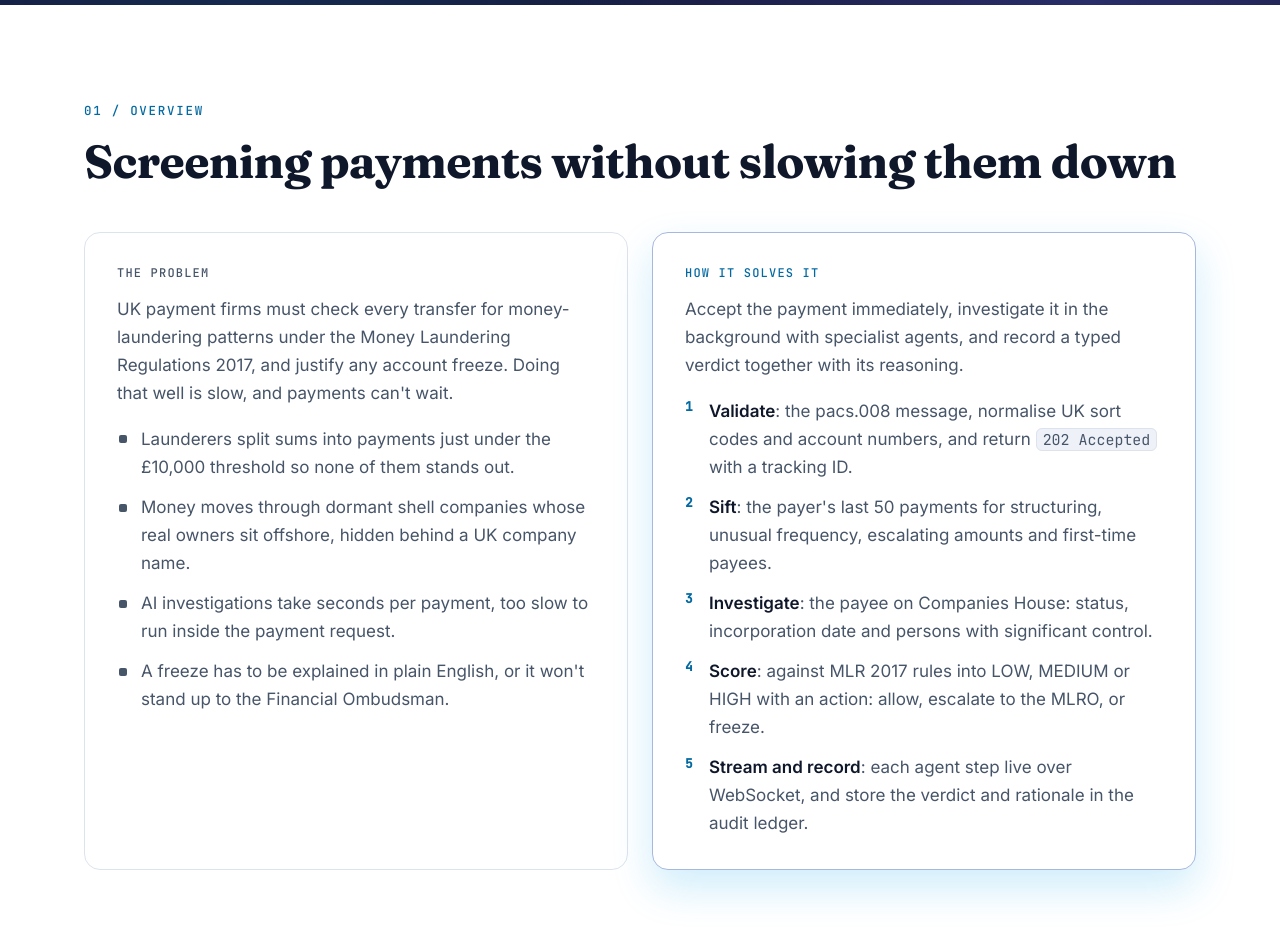
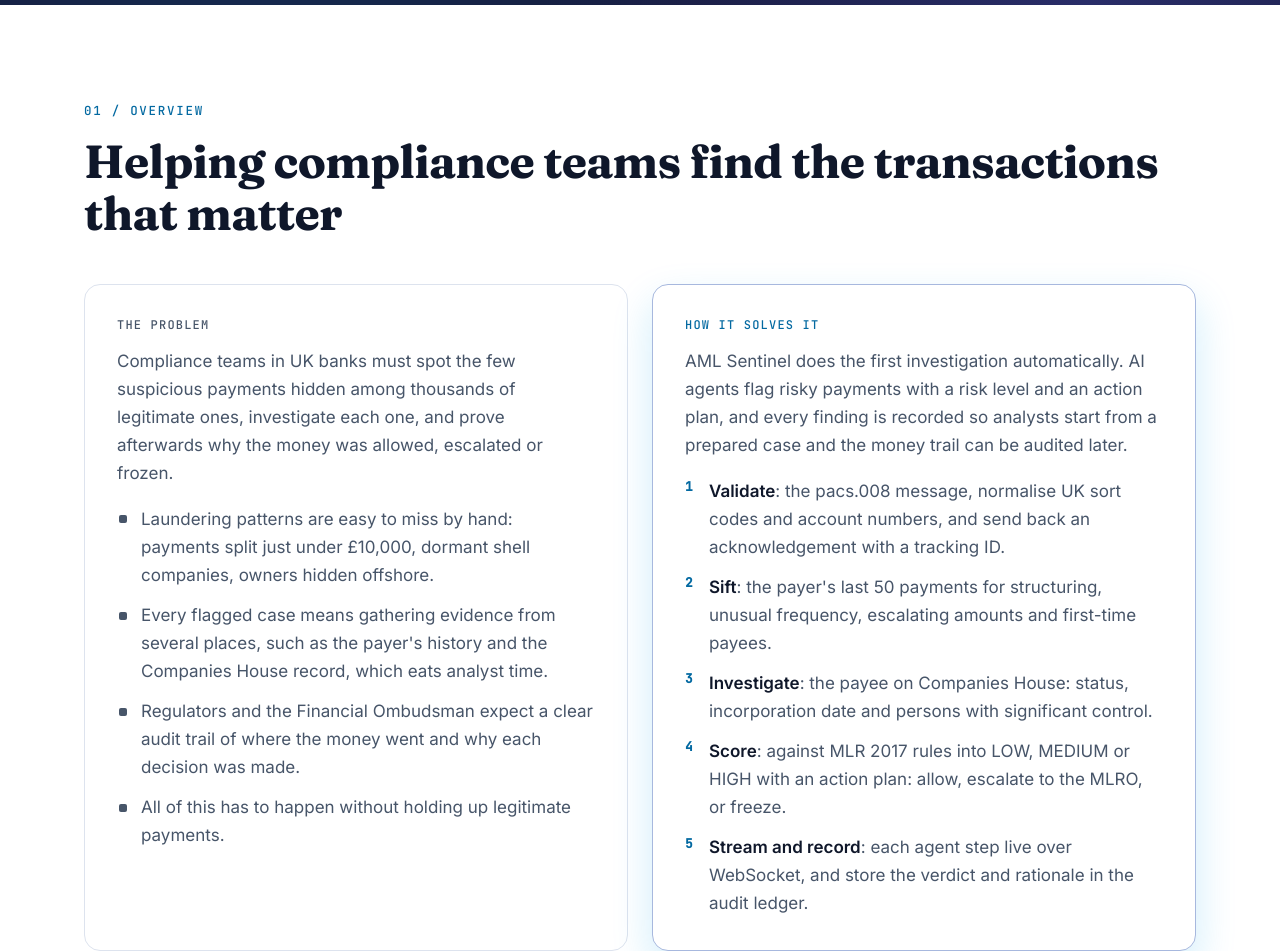
Before and after one commit to nvs998/aml-triaging-engine, a plain HTML site: page docs/index.html in a window 1280 px wide. Shown: the part 820-1771 px from the top of the page. Drawn offline with Linux system fonts and the light colour scheme.

Commit message:
docs: reframe overview around compliance teams and audit trail
Problem now centres on helping bank compliance teams find and investigate
suspicious payments and keep an auditable money trail. Plain-language
acknowledgement and action plan wording; tech band no longer pauses on hover.

Co-Authored-By: Claude Opus 5.5 <noreply@anthropic.com>
Claude-Session: https://claude.ai/code/session_016748jKdCPomnUxGhTGJxHR

```diff
--- a/docs/index.html
+++ b/docs/index.html
@@ -78,7 +78,6 @@ code{font-family:var(--font-mono);font-size:.88em;background:var(--surface-2);bo
 .strip-label{font:500 1.05rem var(--font-body);color:#e6ebf7;margin-bottom:20px}
 .strip-track{-webkit-mask-image:linear-gradient(90deg,transparent,#000 6%,#000 94%,transparent);mask-image:linear-gradient(90deg,transparent,#000 6%,#000 94%,transparent)}
 .marquee{display:flex;gap:64px;width:max-content;animation:scroll 48s linear infinite;padding-right:64px}
-.strip:hover .marquee{animation-play-state:paused}
 .tech{display:inline-flex;align-items:center;gap:14px;white-space:nowrap;font:700 clamp(1.35rem,2.2vw,1.85rem)/1 var(--font-body);letter-spacing:-.01em;color:#fff;opacity:.92}
 .tech .ci{width:clamp(30px,3vw,40px);height:clamp(30px,3vw,40px);color:#7dd3fc;flex:none}
 .tech .logo{height:clamp(30px,3vw,42px);width:auto;max-width:220px;object-fit:contain}
@@ -198,27 +197,27 @@ footer a{text-decoration:none} footer a:hover{color:var(--accent-2)}
   <section id="overview">
     <div class="wrap">
       <span class="eyebrow">01 / Overview</span>
-      <h2 class="reveal">Screening payments without slowing them down</h2>
+      <h2 class="reveal">Helping compliance teams find the transactions that matter</h2>
       <div class="ps">
         <div class="box reveal">
           <span class="tag">The problem</span>
-          <p>UK payment firms must check every transfer for money-laundering patterns under the Money Laundering Regulations 2017, and justify any account freeze. Doing that well is slow, and payments can&#x27;t wait.</p>
+          <p>Compliance teams in UK banks must spot the few suspicious payments hidden among thousands of legitimate ones, investigate each one, and prove afterwards why the money was allowed, escalated or frozen.</p>
           <ul>
-            <li>Launderers split sums into payments just under the £10,000 threshold so none of them stands out.</li>
-            <li>Money moves through dormant shell companies whose real owners sit offshore, hidden behind a UK company name.</li>
-            <li>AI investigations take seconds per payment, too slow to run inside the payment request.</li>
-            <li>A freeze has to be explained in plain English, or it won&#x27;t stand up to the Financial Ombudsman.</li>
+            <li>Laundering patterns are easy to miss by hand: payments split just under £10,000, dormant shell companies, owners hidden offshore.</li>
+            <li>Every flagged case means gathering evidence from several places, such as the payer&#x27;s history and the Companies House record, which eats analyst time.</li>
+            <li>Regulators and the Financial Ombudsman expect a clear audit trail of where the money went and why each decision was made.</li>
+            <li>All of this has to happen without holding up legitimate payments.</li>
 
           </ul>
         </div>
         <div class="box solution reveal">
           <span class="tag">How it solves it</span>
-          <p>Accept the payment immediately, investigate it in the background with specialist agents, and record a typed verdict together with its reasoning.</p>
+          <p>AML Sentinel does the first investigation automatically. AI agents flag risky payments with a risk level and an action plan, and every finding is recorded so analysts start from a prepared case and the money trail can be audited later.</p>
           <ol>
-            <li><b>Validate</b>: the pacs.008 message, normalise UK sort codes and account numbers, and return <code>202 Accepted</code> with a tracking ID.</li>
+            <li><b>Validate</b>: the pacs.008 message, normalise UK sort codes and account numbers, and send back an acknowledgement with a tracking ID.</li>
             <li><b>Sift</b>: the payer&#x27;s last 50 payments for structuring, unusual frequency, escalating amounts and first-time payees.</li>
             <li><b>Investigate</b>: the payee on Companies House: status, incorporation date and persons with significant control.</li>
-            <li><b>Score</b>: against MLR 2017 rules into LOW, MEDIUM or HIGH with an action: allow, escalate to the MLRO, or freeze.</li>
+            <li><b>Score</b>: against MLR 2017 rules into LOW, MEDIUM or HIGH with an action plan: allow, escalate to the MLRO, or freeze.</li>
             <li><b>Stream and record</b>: each agent step live over WebSocket, and store the verdict and rationale in the audit ledger.</li>
 
           </ol>
@@ -343,7 +342,7 @@ footer a{text-decoration:none} footer a:hover{color:var(--accent-2)}
         <article class="card reveal">
           <div class="icon" aria-hidden="true"><svg><use href="#i-server"/></svg></div>
           <h3>FastAPI gateway</h3>
-          <p>Accepts ISO 20022 payloads, returns <code>202</code> straight away, and serves the status, ledger and WebSocket endpoints.</p>
+          <p>Accepts ISO 20022 payloads, sends an acknowledgement straight away, and serves the status, ledger and WebSocket endpoints.</p>
         </article>
 
         <article class="card reveal">
```
